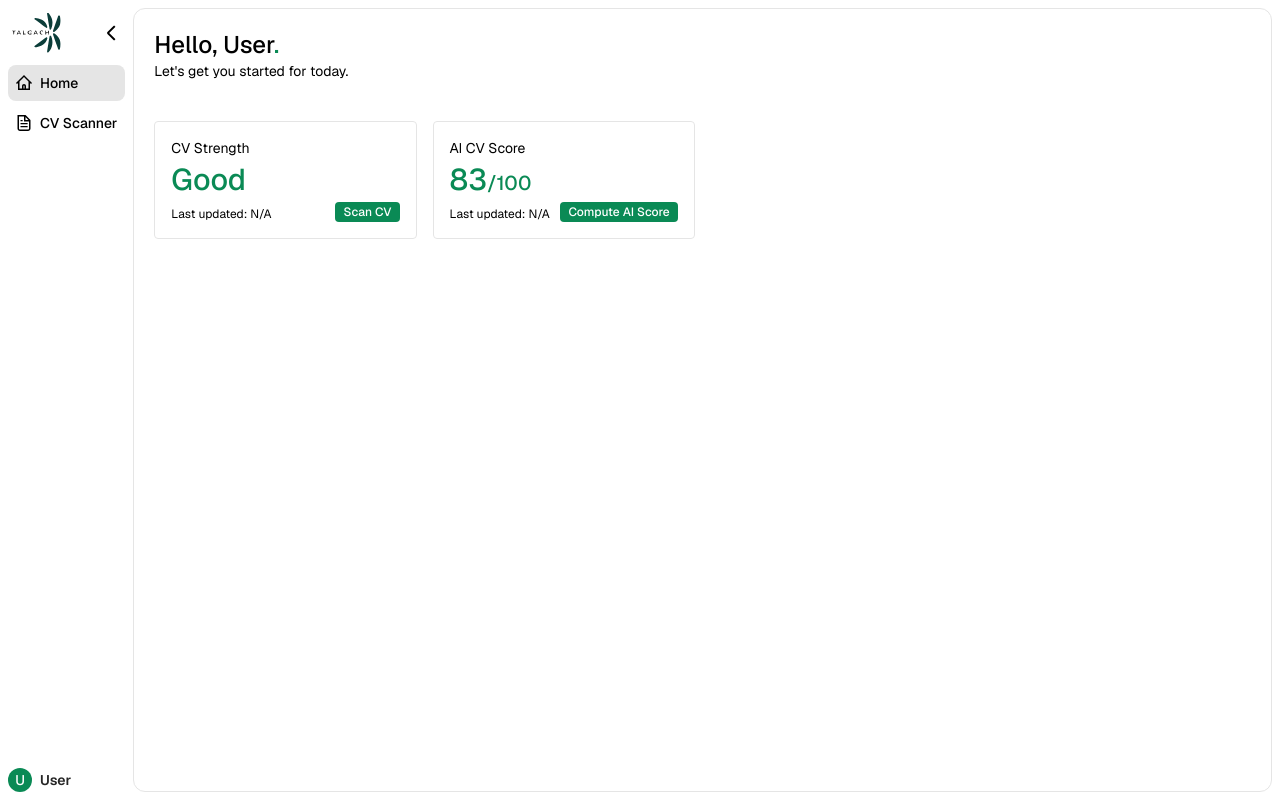
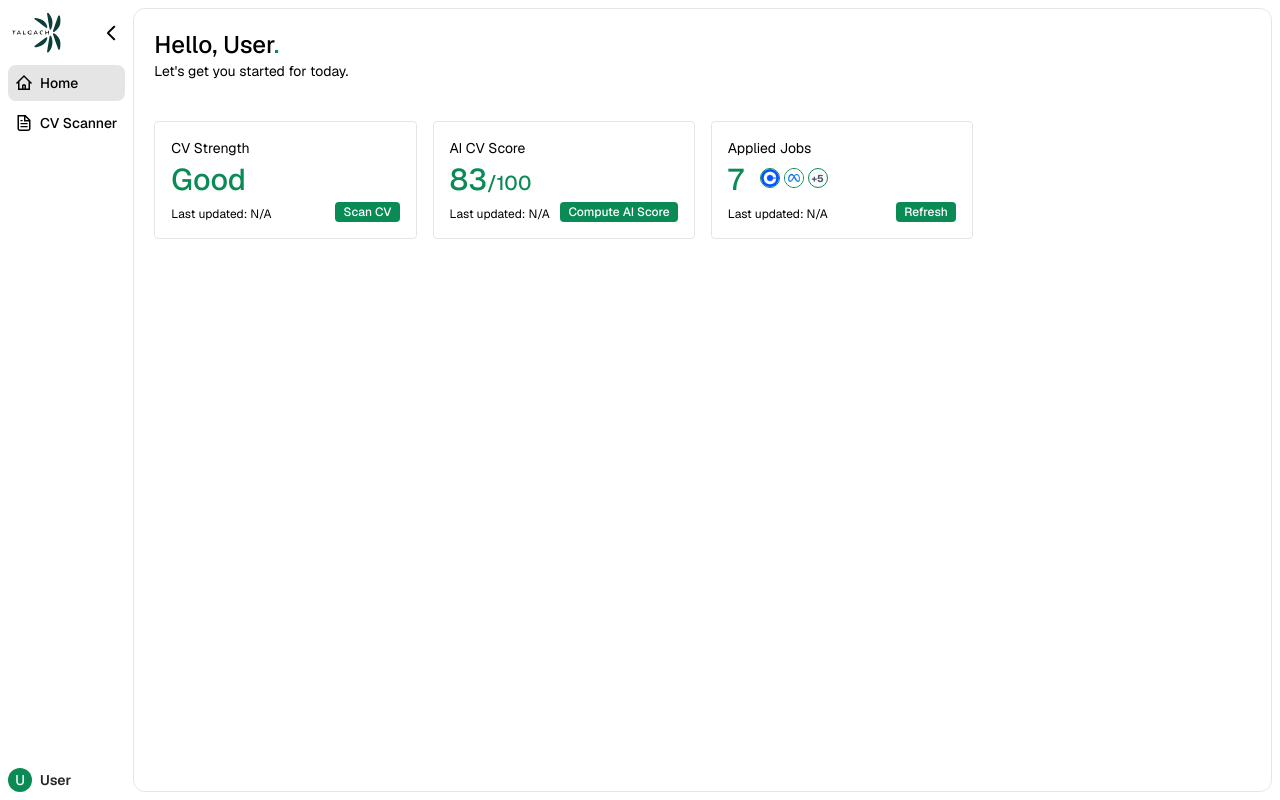
Before and after one commit to ShayokhShorfuddin/talgach-ai, a Next.js app: page /dashboard in a window 1280 px wide. Built offline with nearby package versions, Linux system fonts and the light colour scheme; no server answers.

Commit message:
add applied jobs card

```diff
--- /dev/null
+++ b/app/dashboard/_components/cards/applied-jobs-card.tsx
@@ -0,0 +1,44 @@
+'use client';
+
+import Image from 'next/image';
+import coinbase from '@/public/images/coinbase.png';
+import meta from '@/public/images/meta.png';
+
+export function AppliedJobsCard() {
+  return (
+    <div className="border border-neutral-200 p-4 rounded hover:border-talgach-green hover:bg-green-50 transition duration-300">
+      <p className="text-sm">Applied Jobs</p>
+      <div className="flex items-center">
+        <p className="mt-1 text-3xl font-medium text-talgach-green">7</p>
+
+        <div className="flex items-center gap-x-1 ml-4">
+          <Image
+            className="size-5 rounded-full border border-talgach-green object-cover z-20"
+            src={coinbase}
+            alt="Coinbase"
+          />
+
+          <Image
+            className="size-5 rounded-full border border-talgach-green object-cover z-10"
+            src={meta}
+            alt="Meta"
+          />
+
+          <div className="size-5 rounded-full border border-talgach-green bg-neutral-50 z-0 flex items-center justify-center">
+            <span className="text-[10px] font-bold text-gray-600">+5</span>
+          </div>
+        </div>
+      </div>
+      <div className="flex items-end justify-between mt-1">
+        <p className="text-xs">Last updated: N/A</p>
+
+        <button
+          type="button"
+          className="bg-talgach-green py-0.5 px-2 rounded text-xs font-medium text-white hover:cursor-pointer select-none"
+        >
+          Refresh
+        </button>
+      </div>
+    </div>
+  );
+}
--- a/app/dashboard/_components/dashboard.tsx
+++ b/app/dashboard/_components/dashboard.tsx
@@ -1,4 +1,5 @@
 import { AICVScore } from './cards/ai-cv-scrore';
+import { AppliedJobsCard } from './cards/applied-jobs-card';
 import { CVStrengthCard } from './cards/cv-strength-card';
 import { Heading } from './heading';
 
@@ -10,6 +11,7 @@ export function Dashboard() {
       <div className="grid grid-cols-4 mt-10 gap-4">
         <CVStrengthCard />
         <AICVScore />
+        <AppliedJobsCard />
       </div>
     </section>
   );
```
